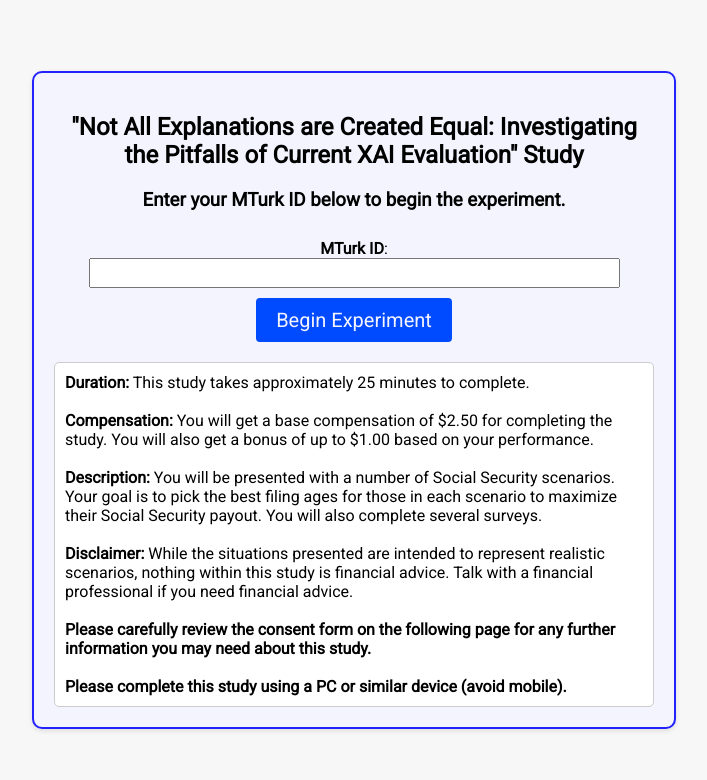
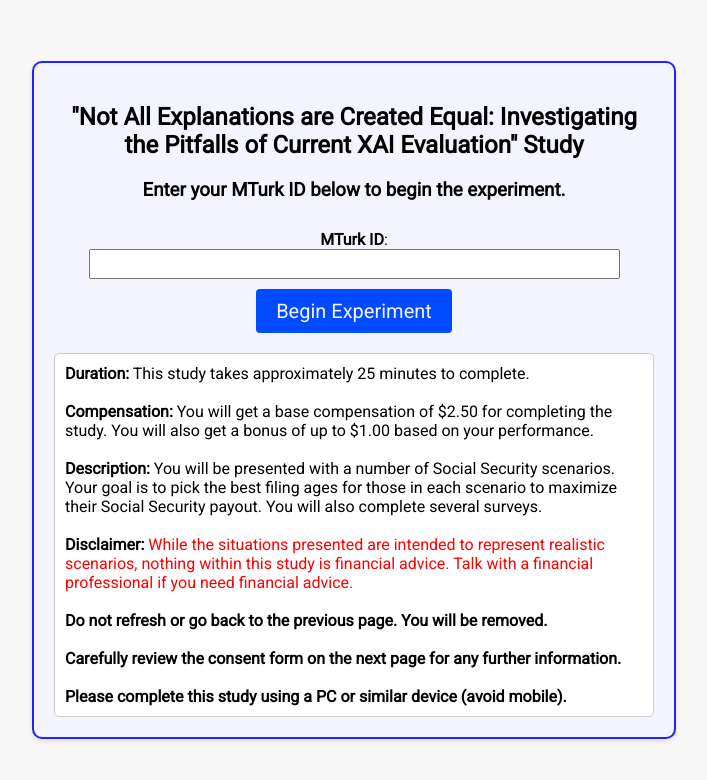
Before and after one commit to Shymkis/social-security-explainer, a Flask app: page /login/ in a window 1280 px wide. Shown: the top 780 px of the page, without its empty margins (286-993 px from the left). Run offline with Flask 3, Linux system fonts and the light colour scheme.

Commit message:
Shorted definitions and tweaked login page wordings

```diff
--- a/templates/login.html
+++ b/templates/login.html
@@ -69,14 +69,15 @@
         </form>
         <div class="scroll-box", style="text-align: left">
             <p style="margin: 0">
-                <span>
-                    <strong>Duration:</strong> This study takes approximately 25 minutes to complete.<br><br>
-                    <strong>Compensation:</strong> You will get a base compensation of $2.50 for completing the study. You will also get a bonus of up to $1.00 based on your performance.<br><br>
-                    <strong>Description:</strong> You will be presented with a number of Social Security scenarios. Your goal is to pick the best filing ages for those in each scenario to maximize their Social Security payout. You will also complete several surveys.<br><br>
-                    <strong>Disclaimer:</strong> While the situations presented are intended to represent realistic scenarios, nothing within this study is financial advice. Talk with a financial professional if you need financial advice.<br><br>
-                    <strong>Please carefully review the consent form on the following page for any further information you may need about this study.<br><br>
-                    Please complete this study using a PC or similar device (avoid mobile).</strong>
-                </span>
+                <strong>Duration:</strong> This study takes approximately 25 minutes to complete.<br><br>
+                <strong>Compensation:</strong> You will get a base compensation of $2.50 for completing the study. You will also get a bonus of up to $1.00 based on your performance.<br><br>
+                <strong>Description:</strong> You will be presented with a number of Social Security scenarios. Your goal is to pick the best filing ages for those in each scenario to maximize their Social Security payout. You will also complete several surveys.<br><br>
+                <strong>Disclaimer:</strong> <span style="color: red">While the situations presented are intended to represent realistic scenarios, nothing within this study is financial advice. Talk with a financial professional if you need financial advice.</span><br><br>
+                <strong>
+                    Do not refresh or go back to the previous page. You will be removed.<br><br>
+                    Carefully review the consent form on the next page for any further information.<br><br>
+                    Please complete this study using a PC or similar device (avoid mobile).
+                </strong>
             </p>
         </div>
     </div>
--- a/templates/social_security.html
+++ b/templates/social_security.html
@@ -26,8 +26,8 @@
   <div class="ss-content">
     {% if section == "practice" %}
     <div class="sidenav">
-      <b>Primary Insurance Amount (PIA):</b> The base monthly Social Security payout, proportional to the person's pre-retirement monthly income.<br>
-      <b>Full Retirement Age (FRA):</b> The age at which the full PIA is earned. This age is 67 for anyone born after 1960. Filing before FRA reduces PIA while filing after increases it.<br>
+      <b>Primary Insurance Amount (PIA):</b> The base monthly Social Security payout at FRA.<br>
+      <b>Full Retirement Age (FRA):</b> This age is 67. Filing before FRA reduces monthly payment while filing after increases it.<br>
       <b>Spousal benefit:</b> A person may raise their Social Security payout up to half of their spouse's PIA. Filing before FRA reduces this benefit.<br>
       <b>Survivor benefit:</b> A person may raise their Social Security payout up to 100% of their deceased spouse's payout.
     </div>
```
